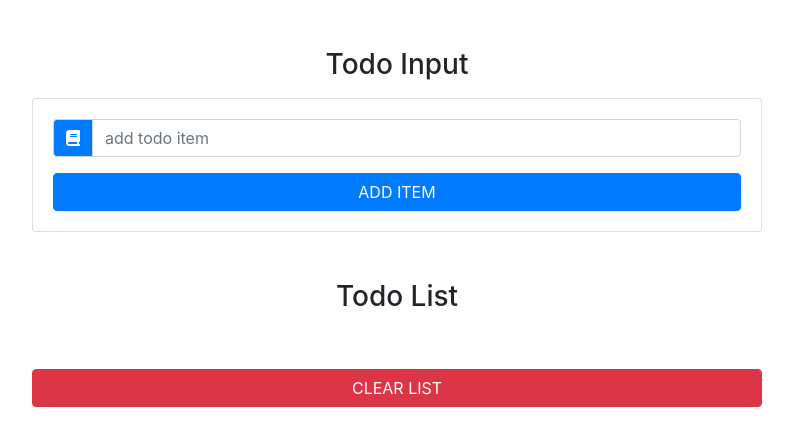
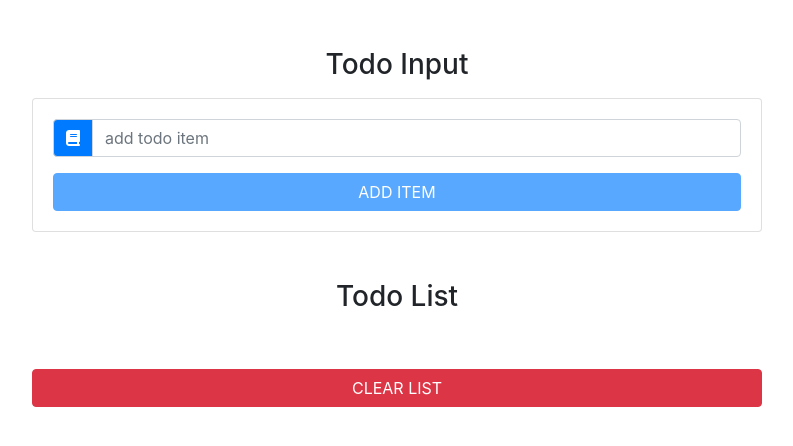
Before and after one commit to mattyleo/react-todo-list, a React (Create React App) app: page / in a window 1280 px wide. Shown: the top 446 px of the page, without its empty margins (243-1036 px from the left). Built offline with nearby package versions, Linux system fonts and the light colour scheme.

Commit message:
Add the function to disable the button

```diff
--- a/src/components/TodoInput.js
+++ b/src/components/TodoInput.js
@@ -22,9 +22,14 @@ export default class TodoInput extends Component {
           </div>
           <button
             type="submit"
-            className="btn btn-block btn-primary mt-3 text-uppercase"
+            disabled={item ? false : true}
+            className={
+              editItem
+                ? "btn btn-block btn-success mt-3"
+                : "btn btn-block btn-primary mt-3 text-uppercase"
+            }
           >
-            add item
+            {editItem ? "edit item" : "add item"}
           </button>
         </form>
       </div>
```
